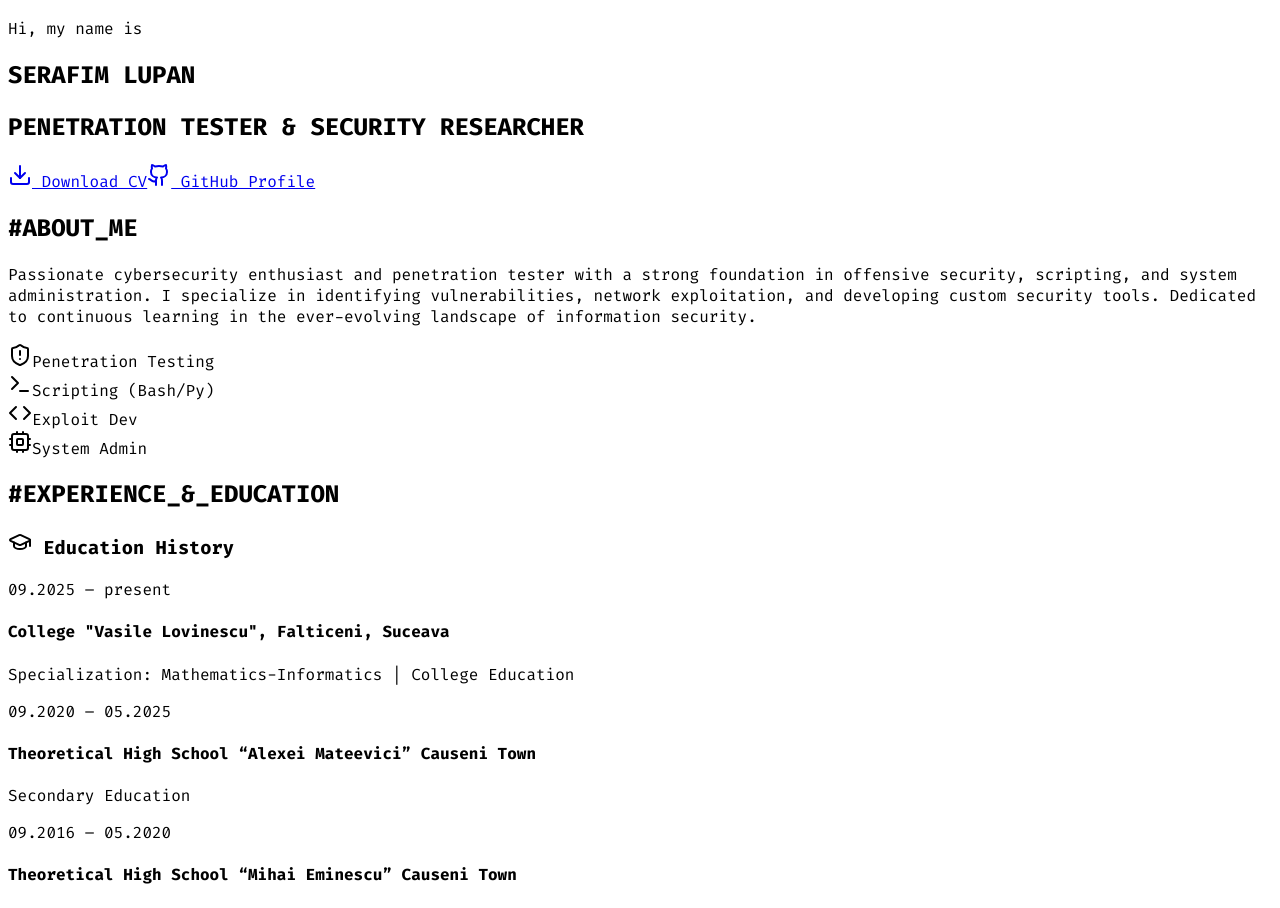
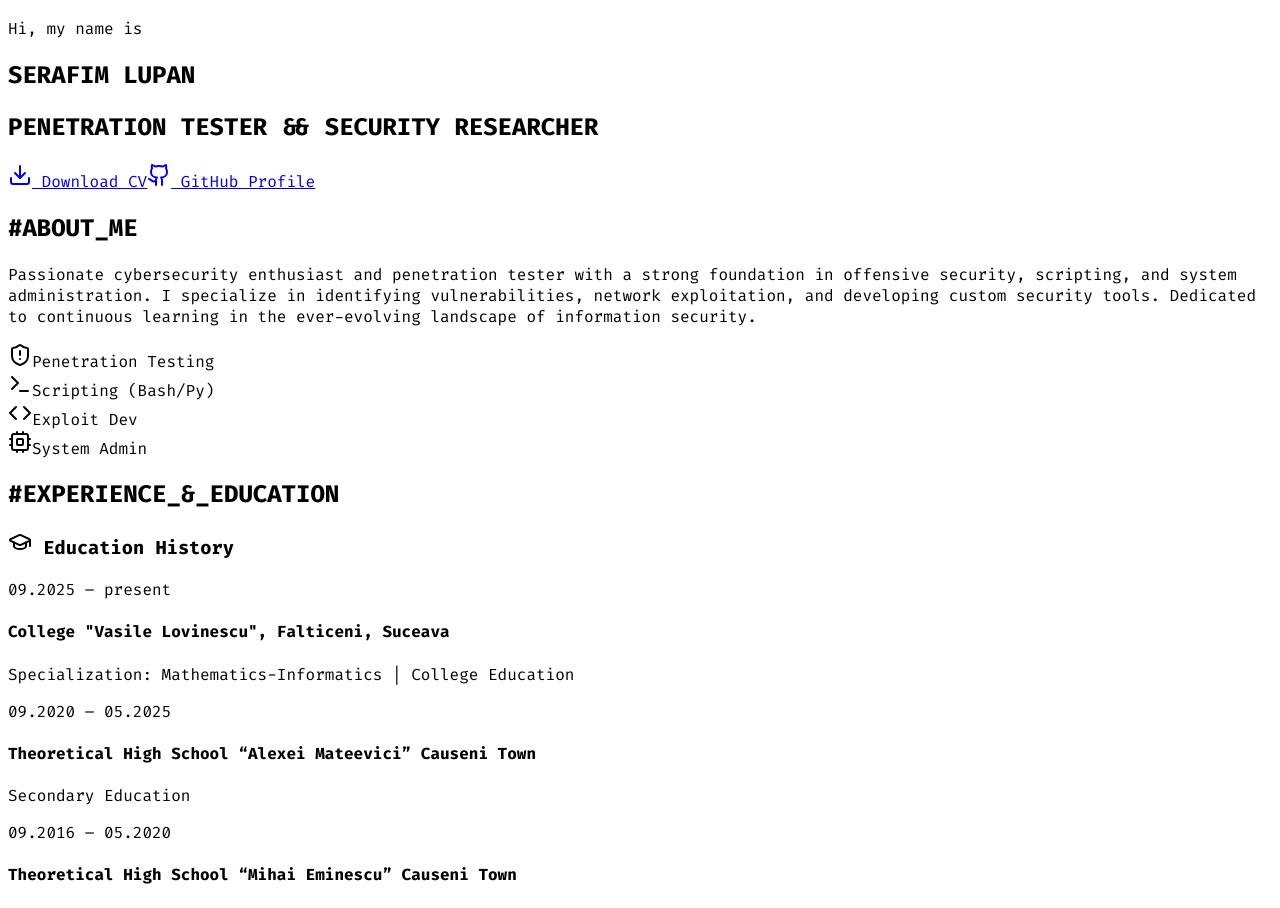
Before and after one commit to SerafimLupan/Serafim_Lupan-v2, a React (Vite) app in the folder client/: page / in a window 1280 px wide. Shown: the part 978-1886 px from the top of the page. Built offline with nearby package versions, Linux system fonts and the light colour scheme; a web font is replaced by a local one.

Commit message:
Fix subtitle formatting for hero section

```diff
--- a/client/src/data.ts
+++ b/client/src/data.ts
@@ -21,7 +21,7 @@ export const siteData = {
 
   hero: {
     title: "SERAFIM LUPAN",
-    subtitle: "PENETRATION TESTER & SECURITY RESEARCHER",
+    subtitle: "PENETRATION TESTER && SECURITY RESEARCHER",
     asciiArt: `
                                          ,...  ,,
  .M"""bgd                              .d' ""  db                        \`7MMF'
```
